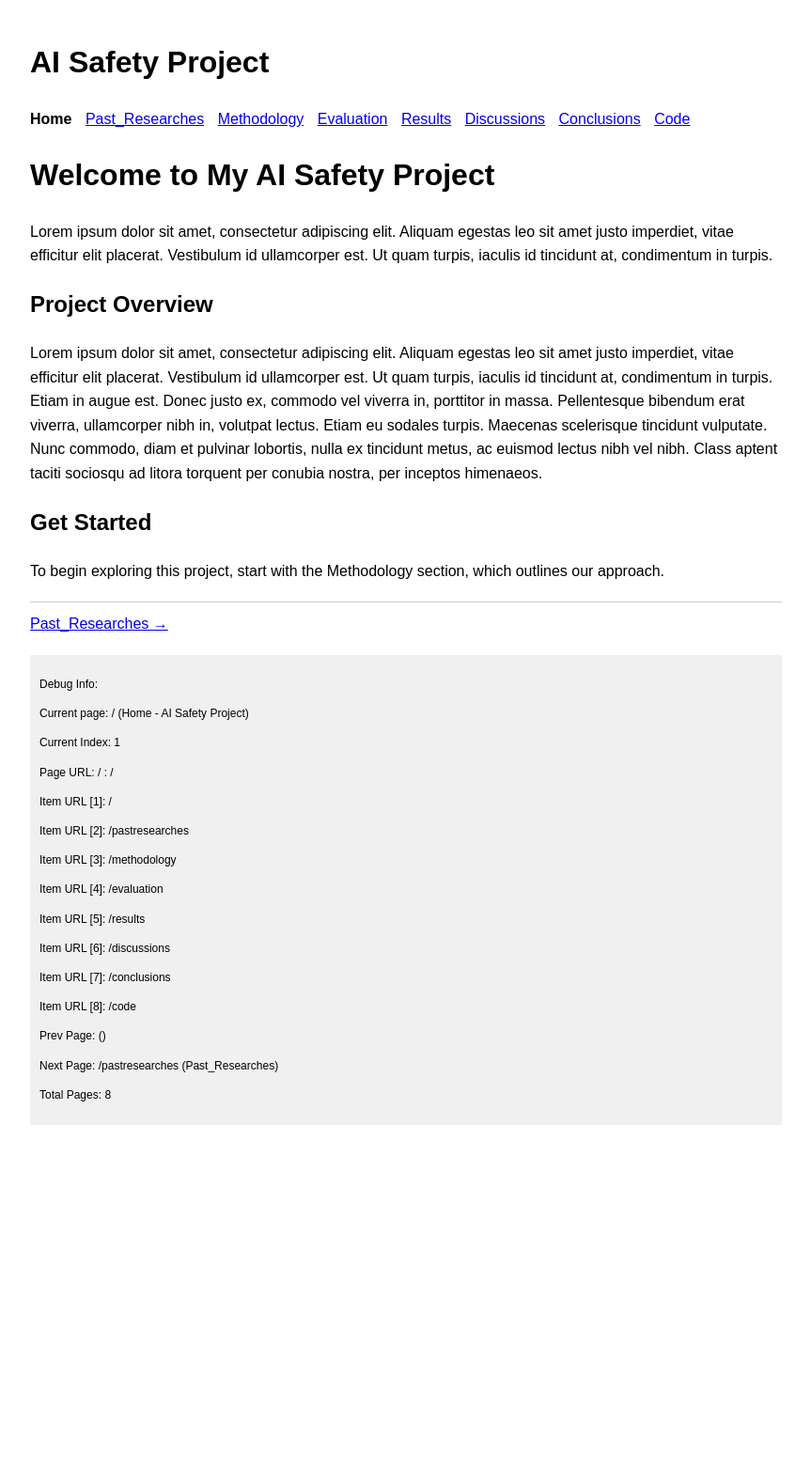
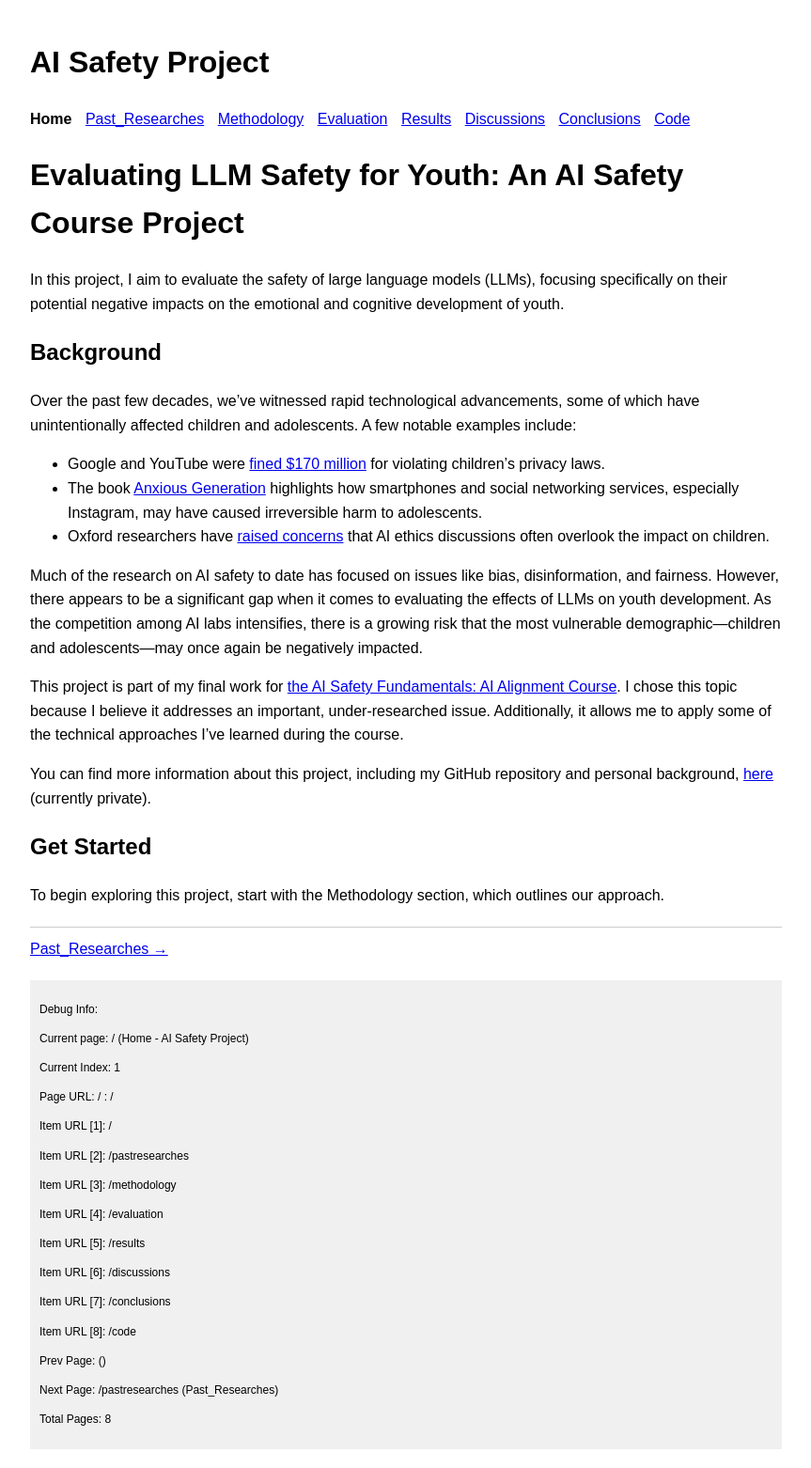
Before and after one commit to nidone/AI-Safety-Project, a Jekyll site: the page built from index.md, in a window 1280 px wide. Shown: the whole page at 94% size, without its empty margins (208-1071 px from the left). Built offline with Jekyll 4.4.1, drawn with Linux system fonts in a browser that asks for light colours; before the commit the page ends 1217 px from its top, so only the background shows below that.

Commit message:
Update index.md

```diff
--- a/index.md
+++ b/index.md
@@ -3,13 +3,23 @@ layout: default
 title: Home - AI Safety Project
 ---
 
-# Welcome to My AI Safety Project
+# Evaluating LLM Safety for Youth: An AI Safety Course Project
 
-Lorem ipsum dolor sit amet, consectetur adipiscing elit. Aliquam egestas leo sit amet justo imperdiet, vitae efficitur elit placerat. Vestibulum id ullamcorper est. Ut quam turpis, iaculis id tincidunt at, condimentum in turpis.
+In this project, I aim to evaluate the safety of large language models (LLMs), focusing specifically on their potential negative impacts on the emotional and cognitive development of youth.
 
-## Project Overview
+## Background
 
-Lorem ipsum dolor sit amet, consectetur adipiscing elit. Aliquam egestas leo sit amet justo imperdiet, vitae efficitur elit placerat. Vestibulum id ullamcorper est. Ut quam turpis, iaculis id tincidunt at, condimentum in turpis. Etiam in augue est. Donec justo ex, commodo vel viverra in, porttitor in massa. Pellentesque bibendum erat viverra, ullamcorper nibh in, volutpat lectus. Etiam eu sodales turpis. Maecenas scelerisque tincidunt vulputate. Nunc commodo, diam et pulvinar lobortis, nulla ex tincidunt metus, ac euismod lectus nibh vel nibh. Class aptent taciti sociosqu ad litora torquent per conubia nostra, per inceptos himenaeos.
+Over the past few decades, we’ve witnessed rapid technological advancements, some of which have unintentionally affected children and adolescents. A few notable examples include:
+
+* Google and YouTube were [fined $170 million](https://www.ftc.gov/news-events/news/press-releases/2019/09/google-youtube-will-pay-record-170-million-alleged-violations-childrens-privacy-law) for violating children's privacy laws.
+* The book [Anxious Generation](https://www.anxiousgeneration.com/book) highlights how smartphones and social networking services, especially Instagram, may have caused irreversible harm to adolescents.
+* Oxford researchers have [raised concerns](https://www.ox.ac.uk/news/2024-03-21-ai-ethics-are-ignoring-children-say-oxford-researchers) that AI ethics discussions often overlook the impact on children.
+
+Much of the research on AI safety to date has focused on issues like bias, disinformation, and fairness. However, there appears to be a significant gap when it comes to evaluating the effects of LLMs on youth development. As the competition among AI labs intensifies, there is a growing risk that the most vulnerable demographic—children and adolescents—may once again be negatively impacted.
+
+This project is part of my final work for [the AI Safety Fundamentals: AI Alignment Course](https://aisafetyfundamentals.com/alignment/). I chose this topic because I believe it addresses an important, under-researched issue. Additionally, it allows me to apply some of the technical approaches I’ve learned during the course.
+
+You can find more information about this project, including my GitHub repository and personal background, [here](https://github.com/nidone/AI-Safety-Project/) (currently private).
 
 ## Get Started
 
```
